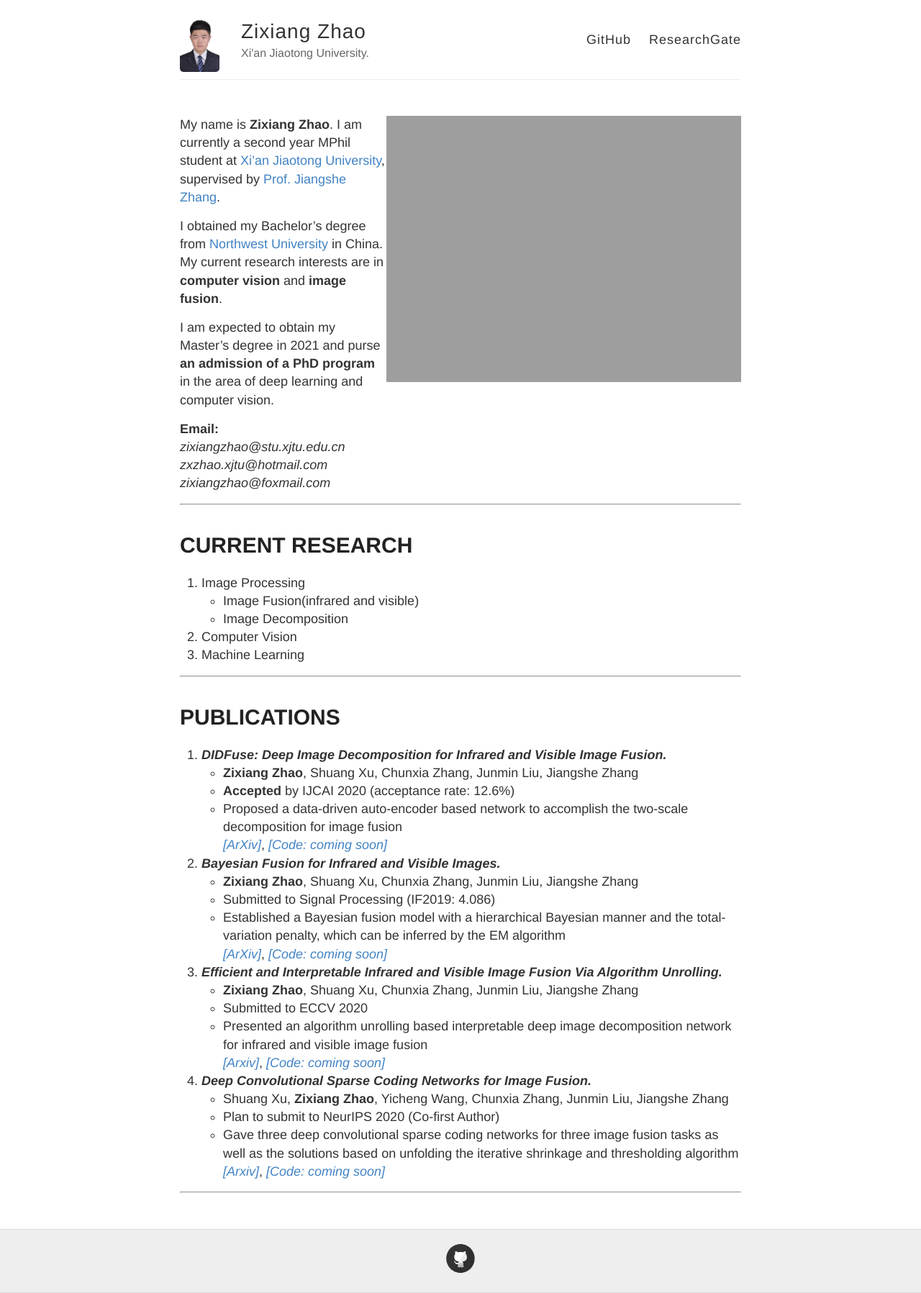
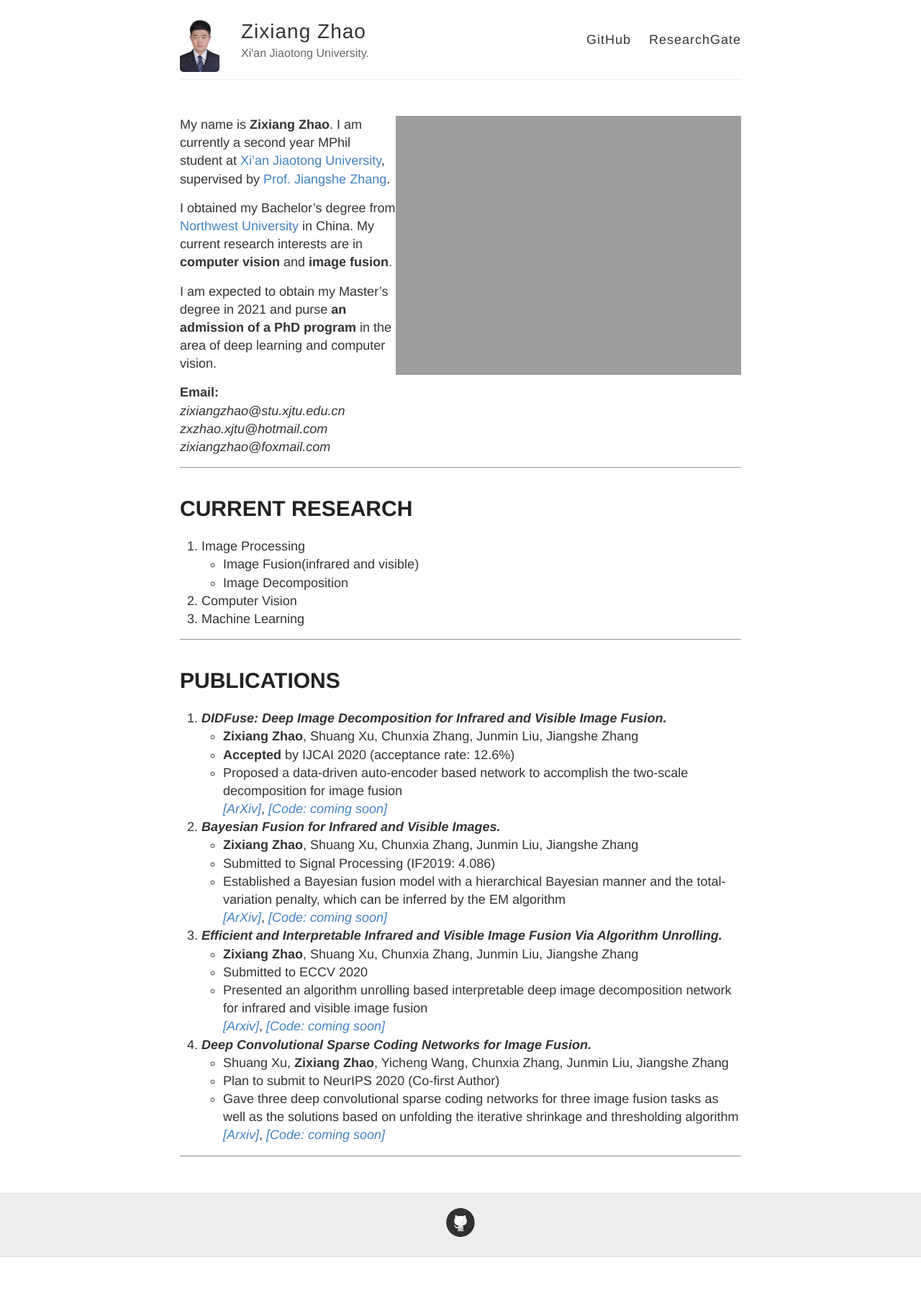
Before and after one commit to Zhaozixiang1228/Zhaozixiang1228.github.io, a Jekyll site: the page built from index.md, in a window 1280 px wide. Shown: the whole page at 72% size. Built offline with Jekyll 4.4.1, drawn with Linux system fonts in a browser that asks for light colours; our own code applies the rules of GitHub Pages for plain Markdown files; after the commit the page ends 1747 px from its top, so only the background shows below that.

Commit message:
Update index.md

```diff
--- a/index.md
+++ b/index.md
@@ -1,4 +1,4 @@
-<img align="right" src="images//me.jpg" height="370px"/>
+<img align="right" src="images//me.jpg" height="360px"/>
 
 My name is **Zixiang Zhao**. I am currently a second year MPhil student at [Xi'an Jiaotong University](http://www.xjtu.edu.cn/), supervised by [Prof. Jiangshe Zhang](http://gr.xjtu.edu.cn/web/jszhang).
 
```
